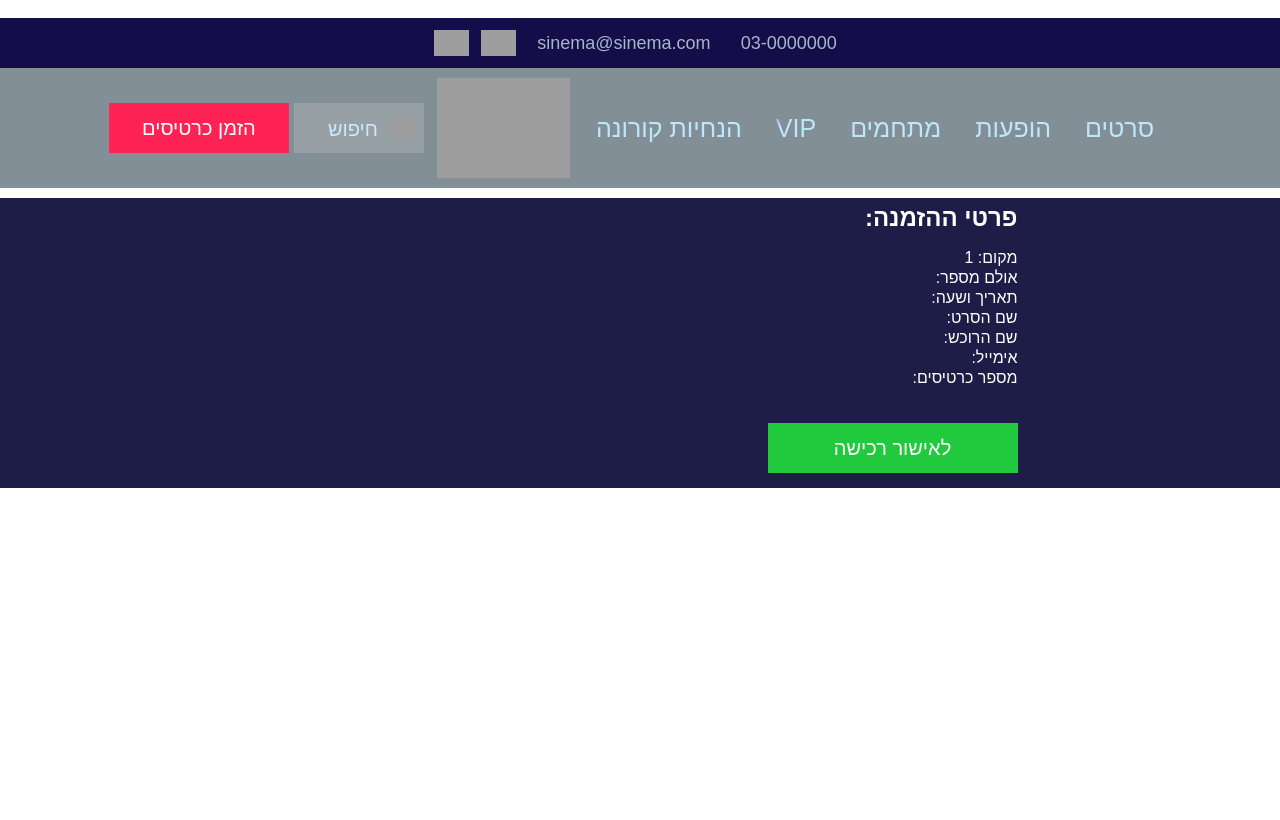
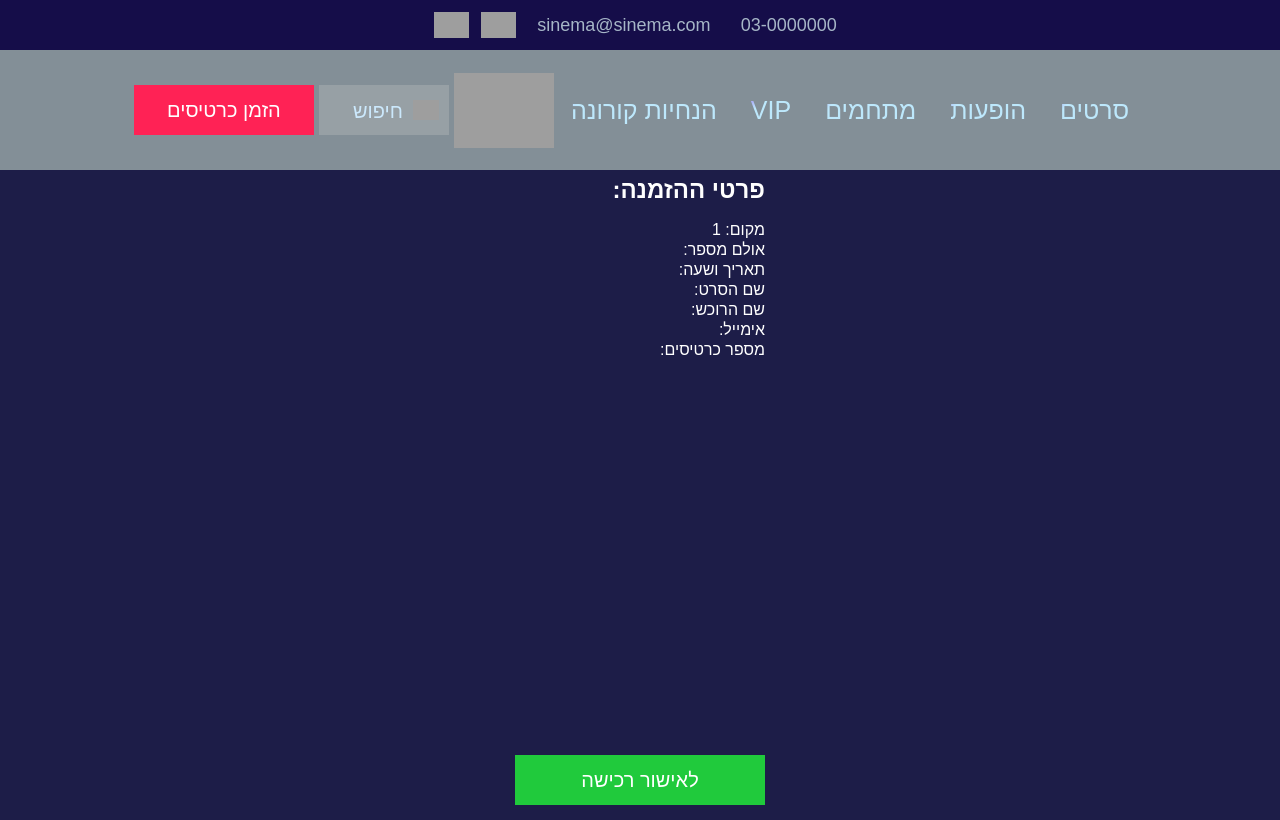
Before and after one commit to mielmaswary/cinemaSite, a PHP site: page /server/cart.php?cinemaName=1 in a window 1280 px wide. Before the commit the page ends 488 px from the top, so only its background shows below. Run offline with PHP 8.4, Linux system fonts and the light colour scheme; data that the repository does not hold is empty; style sheets or scripts are compiled from the project's sources; some web fonts are replaced; grey boxes are pictures that could not be loaded.

Commit message:
commit10

```diff
--- a/client/styles/partials/admin.css
+++ b/client/styles/partials/admin.css
@@ -25,6 +25,12 @@
   max-width: 350px;
 }
 
+@media (max-width: 481.99px) {
+  .admin-panel-form {
+    width: 80%;
+  }
+}
+
 .admin-edit-input {
   width: 100%;
   margin: 5px 0;
--- a/client/styles/partials/admin.scss
+++ b/client/styles/partials/admin.scss
@@ -11,11 +11,16 @@
     padding: 10px;
     color: white;
 
+
+
 }
 .admin-panel-form{
     width: 60%;
     max-width: 350px;
+    @media (max-width:481.99px) {
+        width: 80%;
 
+    }
 }
 
 .admin-edit-input{
--- a/client/styles/partials/cart.css
+++ b/client/styles/partials/cart.css
@@ -1,5 +1,5 @@
 .purchaseMsg {
-  height: 270px;
+  height: calc(100vh - 170px);
   width: 250px;
   display: -webkit-box;
   display: -ms-flexbox;
@@ -16,5 +16,6 @@
           justify-content: flex-start;
   position: relative;
   line-height: 20px;
+  margin: auto;
 }
 /*# sourceMappingURL=cart.css.map */
--- a/client/styles/partials/cart.scss
+++ b/client/styles/partials/cart.scss
@@ -1,5 +1,5 @@
 .purchaseMsg{
-    height: 270px;
+    height: calc(100vh - 170px);
     width: 250px;
     display: flex;
     flex-direction: column;
@@ -7,4 +7,5 @@
     justify-content: flex-start;
     position: relative;
     line-height: 20px;
+    margin: auto;
 }
--- a/client/styles/partials/general.css
+++ b/client/styles/partials/general.css
@@ -119,6 +119,14 @@ option {
   color: #CBE8FC;
 }
 
+@media (max-width: 1023.99px) {
+  .search-field {
+    width: 100px;
+    height: 40px;
+    font-size: 14px;
+  }
+}
+
 .pink-button, .blue-button, .purchase-button, .pre-purchase-button {
   height: 50px;
   width: 180px;
@@ -146,6 +154,14 @@ option {
   background-color: #e62250;
 }
 
+@media (max-width: 1023.99px) {
+  .pink-button, .blue-button, .purchase-button, .pre-purchase-button {
+    width: 100px;
+    height: 40px;
+    font-size: 12px;
+  }
+}
+
 .blue-button {
   background-color: #1D1D48;
   -webkit-transform: translate(-50%, -110%);
@@ -161,6 +177,7 @@ option {
   -webkit-transform: translate(-50%, 20%);
           transform: translate(-50%, 20%);
   width: 100%;
+  height: 50px;
 }
 
 .purchase-button:hover, .pre-purchase-button:hover {
@@ -191,7 +208,6 @@ option {
 
 .cinema-logo {
   background-image: url("https://www.cinema-city.co.il/img/logo.png");
-  width: 150px;
   min-width: 100px;
   height: 100px;
 }
@@ -205,8 +221,13 @@ option {
 
 @media (max-width: 481.99px) {
   .cinema-logo {
-    width: 90px;
-    height: 60px;
+    width: 75px;
+    height: 50px;
+    position: absolute;
+    top: 50px;
+    left: 50%;
+    -webkit-transform: translateX(-50%);
+            transform: translateX(-50%);
   }
 }
 
--- a/client/styles/partials/general.scss
+++ b/client/styles/partials/general.scss
@@ -51,6 +51,14 @@ select,option{
     color: #141433;
     font-size: 15px;
     font-weight: 400;
+    @media (max-width:768.99px) {
+
+    }
+    @media (max-width:481.99px) {
+
+
+
+    }
 }
 option{
     font-size: 12px;
@@ -83,6 +91,19 @@ option{
         font-size: 20px;
         color: #CBE8FC;
     }
+    @media (max-width:1023.99px) {
+        width: 100px;
+        height: 40px;
+        font-size:14px;
+
+    }
+    @media (max-width:768.99px) {
+
+    }
+    @media (max-width:481.99px) {
+
+
+    }
 }
 
 .pink-button{
@@ -102,6 +123,18 @@ option{
     &:hover{
         background-color: #e62250;
     }
+    @media (max-width:1023.99px) {
+        width: 100px;
+        height: 40px;
+        font-size:12px;
+
+    }
+    @media (max-width:768.99px) {
+
+    }
+    @media (max-width:481.99px) {
+
+    }
 }
 .blue-button{
     @extend .pink-button;
@@ -110,6 +143,15 @@ option{
     &:hover{
         background-color: #141433;
     }
+    @media (max-width:768.99px) {
+
+    }
+    @media (max-width:481.99px) {
+        // width: 110px;
+        // height: 40px;
+        // font-size:12px;
+
+    }
 }
 
 .purchase-button{
@@ -117,7 +159,22 @@ option{
     background-color: rgb(32, 202, 60);
     transform: translate(-50%,20%);
     width: 100%;
+    height: 50px;
+    // @media (max-width:1023.99px) {
+    //     height: 50px;
+    //     width: 180px;
+    //     font-size:14px;
 
+    // }
+    // @media (max-width:768.99px) {
+
+    // }
+    // @media (max-width:481.99px) {
+    //     width: 130px;
+    //     height: 40px;
+    //     font-size:14px;
+
+    // }
 
     &:hover{
         background-color: rgb(27, 177, 52);
@@ -147,16 +204,20 @@ option{
 }
 .cinema-logo{
     background-image: url('https://www.cinema-city.co.il/img/logo.png');
-    width: 150px;
     min-width:100px;
     height: 100px;
+
     @media (max-width:768.99px) {
         width: 100px;
         height: 70px;
     }
     @media (max-width:481.99px) {
-        width: 90px;
-        height: 60px;
+        width: 75px;
+        height: 50px;
+        position: absolute;
+        top: 50px;
+        left: 50%;
+        transform: translateX(-50%);
     }
 }
 .facebook-logo{
@@ -179,6 +240,7 @@ option{
   perspective: 2000px;
   margin: 10px 5px;
   position: relative;
+
 }
 
 .content {
--- a/client/styles/partials/header.css
+++ b/client/styles/partials/header.css
@@ -1,6 +1,5 @@
 .header {
   width: 100vw;
-  height: 180px;
 }
 
 @media (max-width: 768.99px) {
@@ -31,6 +30,18 @@
   margin: 0 10px;
 }
 
+@media (max-width: 481.99px) {
+  .header .contact span {
+    font-size: 10px;
+  }
+}
+
+@media (max-width: 768.99px) {
+  .header .contact {
+    font-size: 14px;
+  }
+}
+
 .header .navBar {
   display: -webkit-box;
   display: -ms-flexbox;
@@ -46,6 +57,16 @@
   background-color: #838F97;
 }
 
+@media (max-width: 481.99px) {
+  .header .navBar {
+    -webkit-box-align: end;
+        -ms-flex-align: end;
+            align-items: flex-end;
+    height: 105px;
+    padding: 6px 0;
+  }
+}
+
 .header .navBar .pink-button {
   position: static;
   -webkit-transform: none;
@@ -59,9 +80,15 @@
   margin: 0 10px;
 }
 
+@media (max-width: 1023.99px) {
+  .header .navBar span {
+    font-size: 18px;
+    margin: 0;
+  }
+}
+
 @media (max-width: 768.99px) {
   .header .navBar span {
-    font-size: 18px;
     display: none;
   }
 }
--- a/client/styles/partials/header.scss
+++ b/client/styles/partials/header.scss
@@ -1,6 +1,6 @@
 .header{
     width: 100vw;
-    height: 180px;
+    // height: 180px;
     @media (max-width:768.99px) {
         height: 150px;
     }
@@ -17,6 +17,20 @@
             color: #A6B6C7;
             padding: 5px;
             margin: 0 10px;
+            @media (max-width:768.99px) {
+
+            }
+            @media (max-width:481.99px) {
+                font-size:10px;
+            }
+        }
+
+        @media (max-width:768.99px) {
+            font-size:14px;
+        }
+        @media (max-width:481.99px) {
+
+
         }
     }
     .navBar{
@@ -26,6 +40,17 @@
         width: 100%;
         height: 120px;
         background-color: #838F97;
+        @media (max-width:1023.99px) {
+        }
+        @media (max-width:768.99px) {
+
+        }
+        @media (max-width:481.99px) {
+           align-items: flex-end;
+           height: 105px;
+           padding: 6px 0;
+
+        }
         .pink-button{
             position: static;
             transform: none;
@@ -35,8 +60,11 @@
             color: #BDE8FC;
             padding: 7px;
             margin: 0 10px;
+            @media (max-width:1023.99px) {
+                font-size: 18px;
+                margin: 0;
+            }
             @media (max-width:768.99px) {
-                font-size: 18px;
                 display: none;
             }
             @media (max-width:481.99px) {
--- a/client/styles/style.css
+++ b/client/styles/style.css
@@ -2,7 +2,7 @@
 @import url("./partials/header.css");
 @import url("./partials/footer.css");
 @import url("./partials/moviesList.css");
-@import url("./partials/movieTicketsOrder.scss");
-@import url("./partials/cart.scss");
-@import url("./partials/admin.scss");
+@import url("./partials/movieTicketsOrder.css");
+@import url("./partials/cart.css");
+@import url("./partials/admin.css");
 /*# sourceMappingURL=style.css.map */
--- a/client/styles/style.scss
+++ b/client/styles/style.scss
@@ -2,6 +2,6 @@
 @import url('./partials/header.css');
 @import url('./partials/footer.css');
 @import url('./partials/moviesList.css');
-@import url('./partials/movieTicketsOrder.scss');
-@import url('./partials/cart.scss');
-@import url('./partials/admin.scss');
+@import url('./partials/movieTicketsOrder.css');
+@import url('./partials/cart.css');
+@import url('./partials/admin.css');
--- a/server/cart.php
+++ b/server/cart.php
@@ -32,7 +32,6 @@
              else
              {
                  echo "לא ניתן לבצע את הפעולה".mysqli_error($connection);
-                 echo "</br>";
              }
        }
 
@@ -47,7 +46,6 @@
              else
              {
                  echo "לא ניתן לבצע את הפעולה".mysqli_error($connection);
-                 echo "</br>";
              }
         }
 
--- a/server/dataBseConnection.php
+++ b/server/dataBseConnection.php
@@ -3,17 +3,14 @@
      if(mysqli_connect_errno())
      {
          echo "error!".mysqli_connect_error();
-         echo "</br>";
      }
      $sql='USE cinema';
      if(mysqli_query($connection,$sql))
      {
         //  echo "Using cinema. </br>";
-         echo "</br>";
      }
      else
      {
          echo "Error ".mysqli_error($connection);
-         echo "</br>";
      }
 ?>
--- a/server/index.php
+++ b/server/index.php
@@ -20,8 +20,7 @@
         // $ticketsAvailable=($hall['ticketsAvailable']>0?$hall['ticketsAvailable']:'אין מקומות פנויים');
 
         echo '<div class="card icon">';
-           echo '
-                  <div class="content ">
+           echo '<div class="content ">
                        <div class="front movie-img" style="background-image: url('.$movieImgUrl.')">
                        </div>
                        <div class="back">';
--- a/utils/echoHtml.php
+++ b/utils/echoHtml.php
@@ -15,8 +15,7 @@
      }
 
      function echoHeader(){
-          echo '
-          <div class="header">
+          echo '<div class="header">
               <div class="contact">
                   <span class="bright-blue">03-0000000</span>
                   <span class="bright-blue">sinema@sinema.com</span>
```
Also changed, not shown: server/dataBaseSetUp.php (+2 -16 lines), 5 other files.
